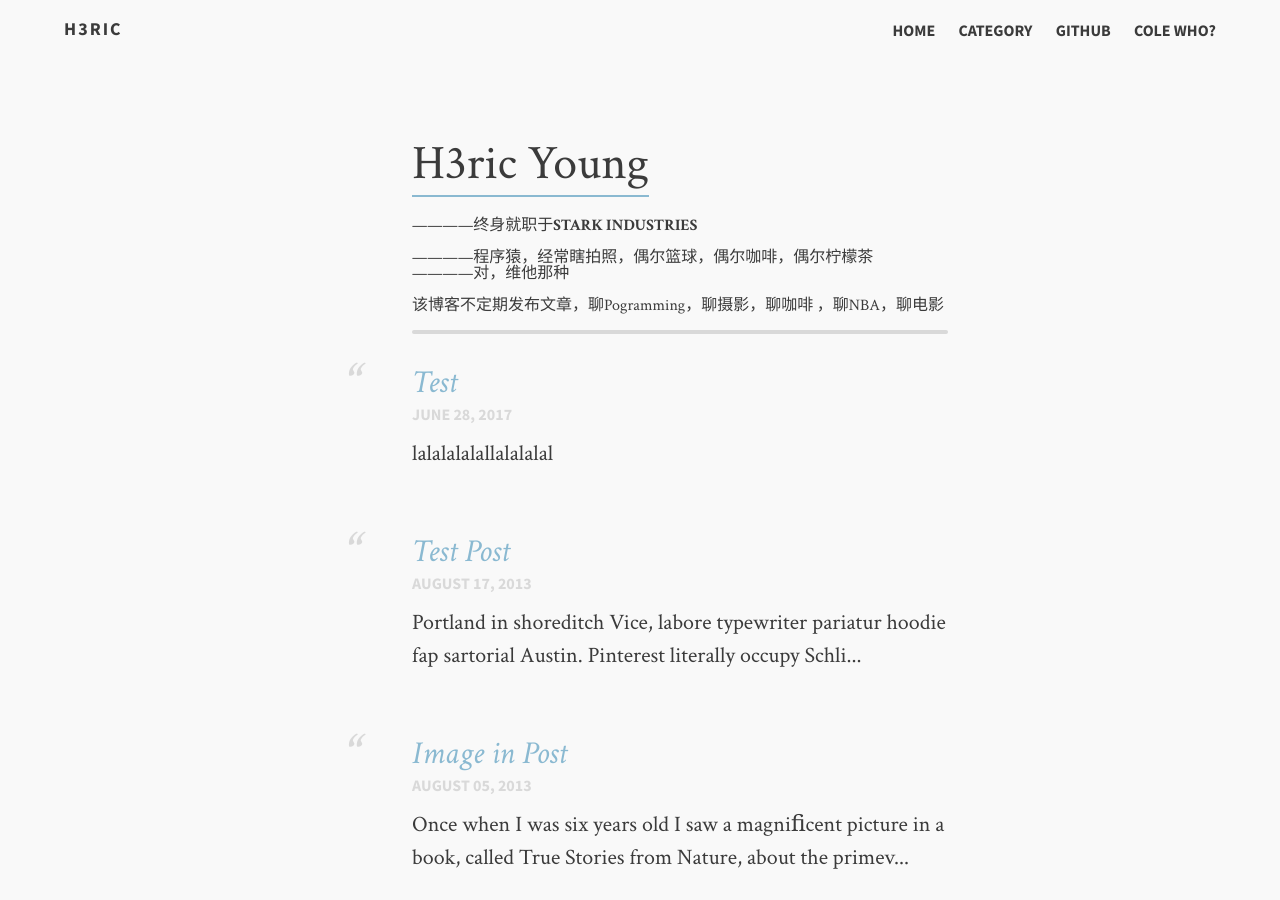
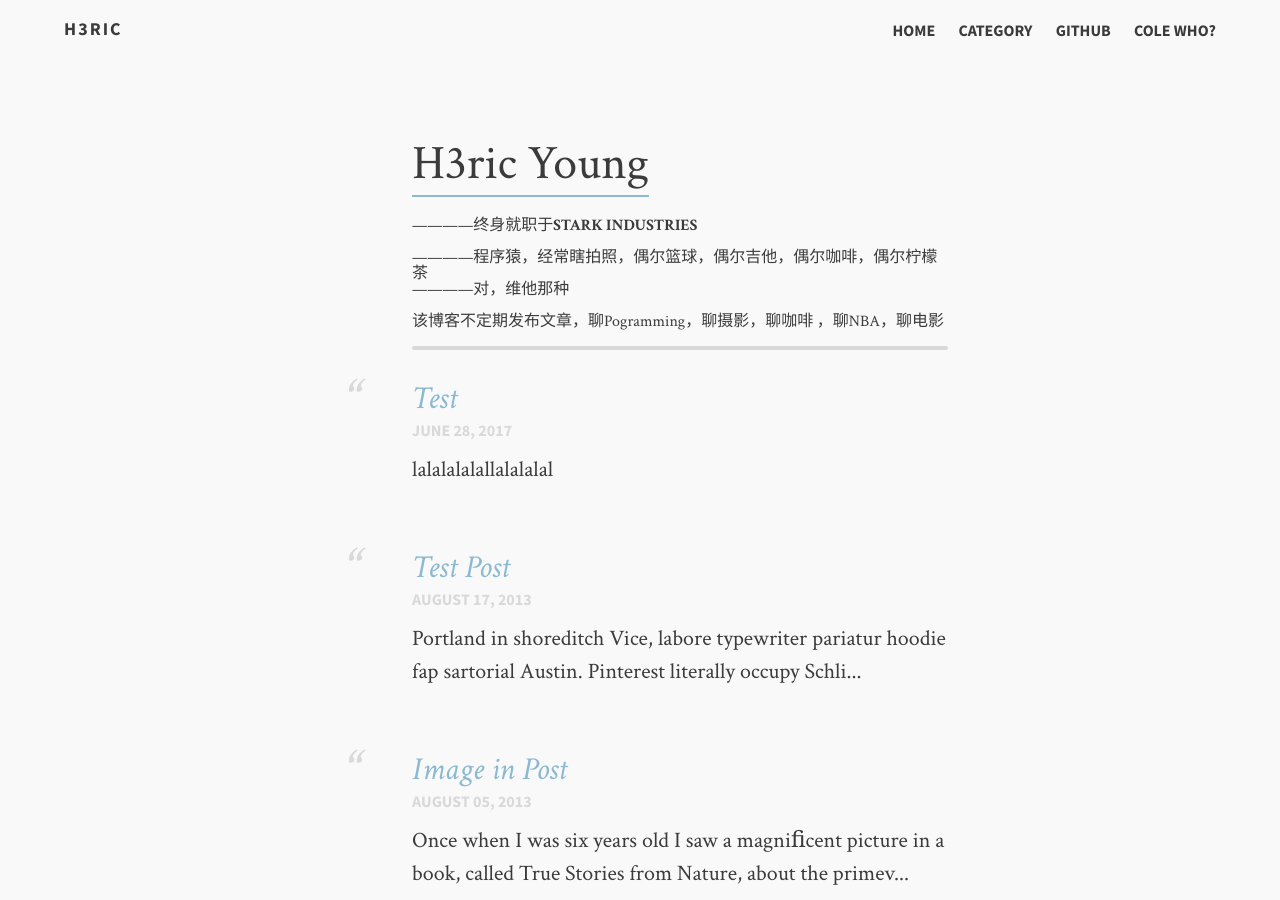
Before and after one commit to HericYoung/Blog, a Jekyll site: the page built from index.md, in a window 1280 px wide and 900 px high. Built offline with Jekyll 4.4.1, drawn with Linux system fonts in a browser that asks for light colours.

Commit message:
no message

```diff
--- a/index.md
+++ b/index.md
@@ -1,7 +1,7 @@
 ---
 layout: home
 title: "H3ric Young"
-description: ————终身就职于<strong>STARK INDUSTRIES</strong><br><br>————程序猿，经常瞎拍照，偶尔篮球，偶尔咖啡，偶尔柠檬茶<br>————对，维他那种<br><br>该博客不定期发布文章，聊Pogramming，聊摄影，聊咖啡 ，聊NBA，聊电影<br>
+description: ————终身就职于<strong>STARK INDUSTRIES</strong><br><br>————程序猿，经常瞎拍照，偶尔篮球，偶尔吉他，偶尔咖啡，偶尔柠檬茶<br>————对，维他那种<br><br>该博客不定期发布文章，聊Pogramming，聊摄影，聊咖啡 ，聊NBA，聊电影<br>
 tags: [Jekyll, theme, responsive, blog, template]
 image:
   feature: typewriter.jpg
```
